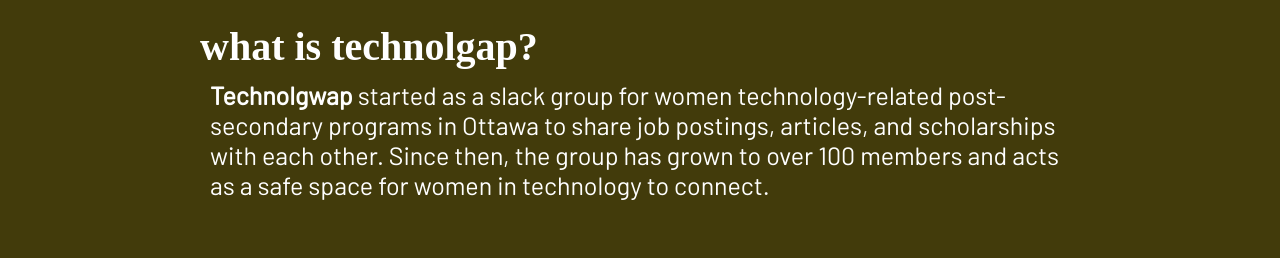
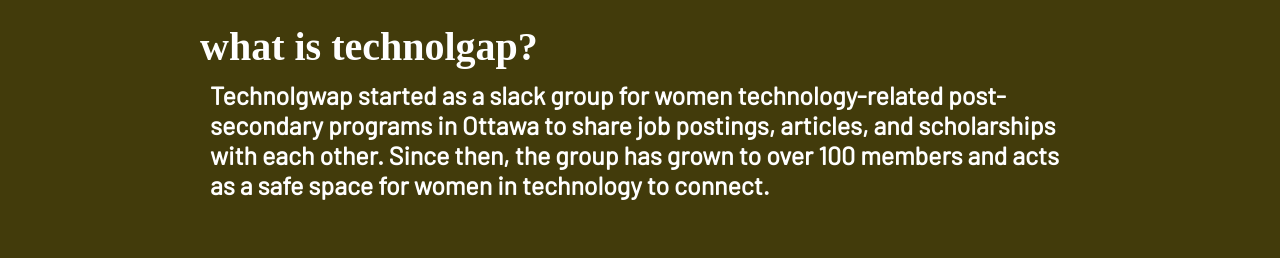
Before and after one commit to Technolgap/technolgap-website, a Next.js app: page / in a window 1280 px wide. Shown: the part 612-870 px from the top of the page. Built offline with nearby package versions, Linux system fonts and the light colour scheme; a web font is replaced by a local one.

Commit message:
Added some css properties to p elements

```diff
--- a/styles/globals.css
+++ b/styles/globals.css
@@ -4,6 +4,10 @@
 
 p {
     font-family: 'Barlow', sans-serif;
+    font-style: normal;
+    font-weight: bold;
+    font-size: 25px;
+    line-height: 30px;
     padding: 10px;
     margin: 0;
 }
```
